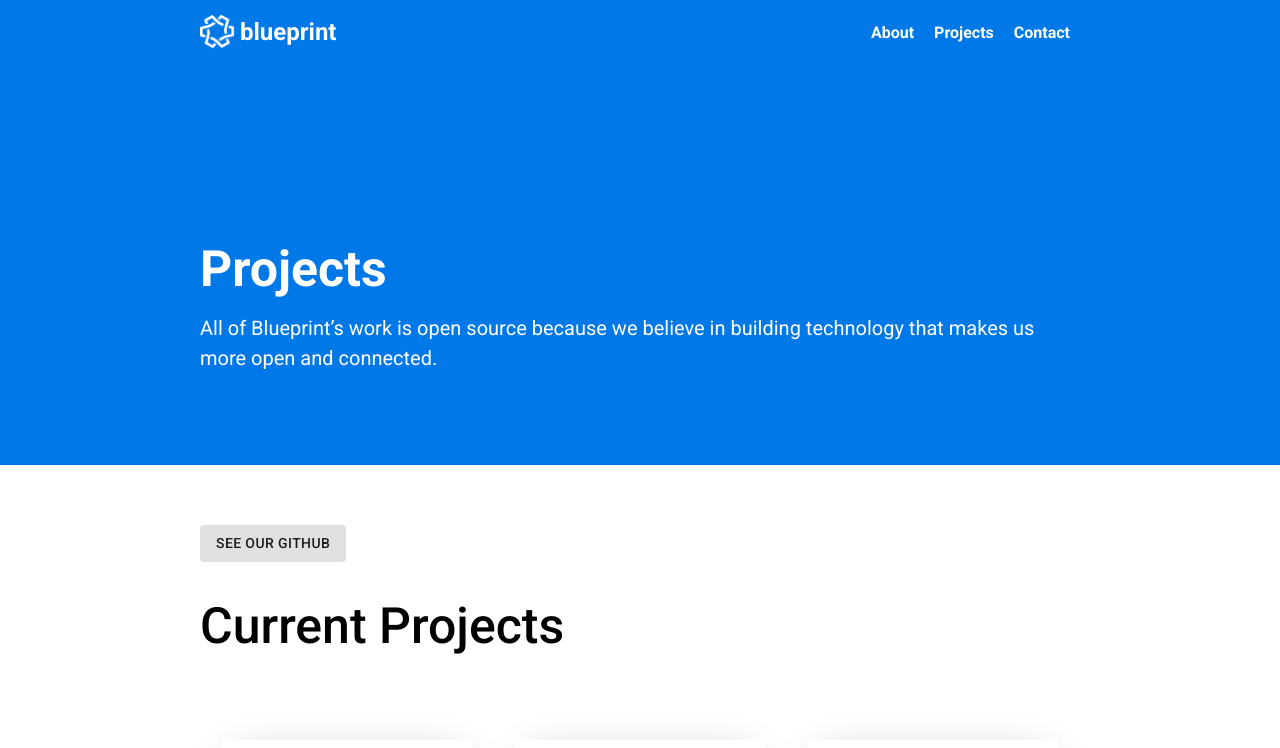
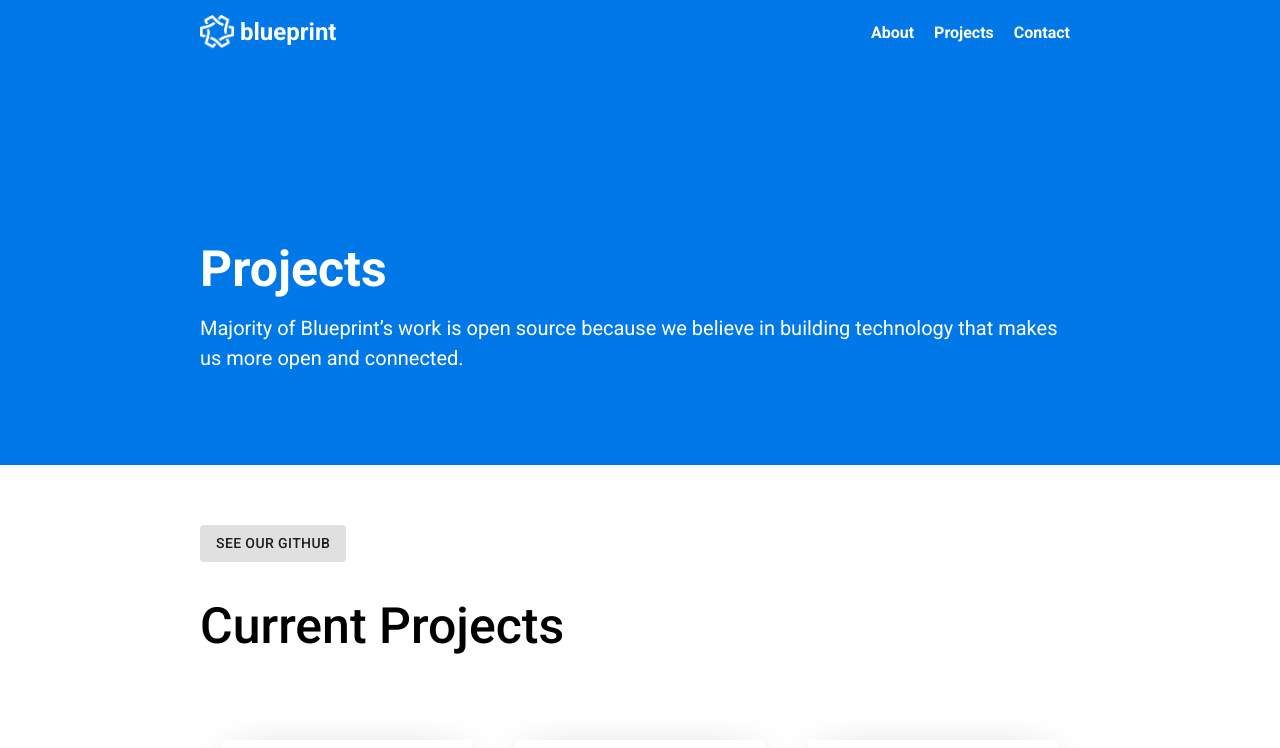
Before and after one commit to blueprintatuci/blueprintatuci.github.io, a React (Create React App) app: page /#/projects in a window 1280 px wide. Shown: the top 748 px of the page. Built offline with nearby package versions, Linux system fonts and the light colour scheme.

Commit message:
update projects to be majority open source instead of all

```diff
--- a/src/components/Projects/Projects.js
+++ b/src/components/Projects/Projects.js
@@ -18,7 +18,7 @@ function Projects() {
     <div className='Projects'>
       <HeaderSection
         title="Projects"
-        info="All of Blueprint’s work is open source because we believe in building technology that makes us more open and connected."
+        info="Majority of Blueprint’s work is open source because we believe in building technology that makes us more open and connected."
       />
       <div className='body-section'>
         <div>
```
